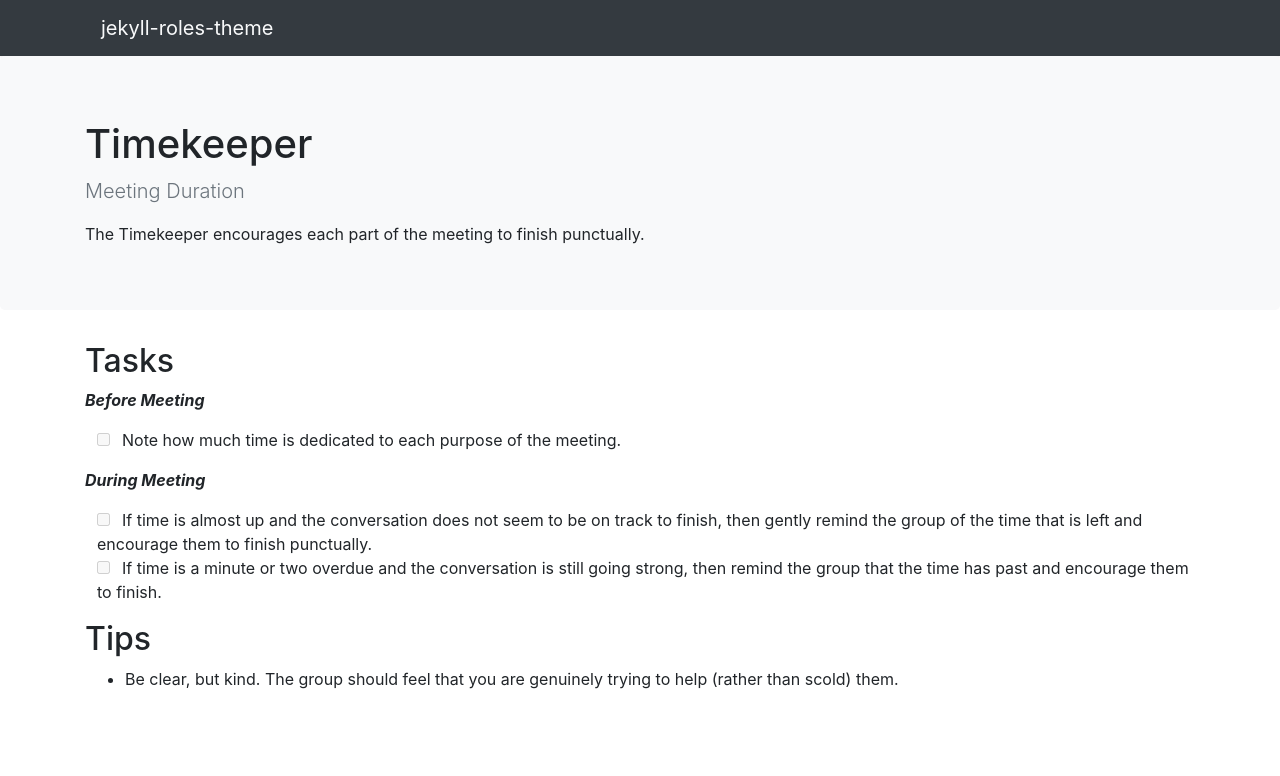
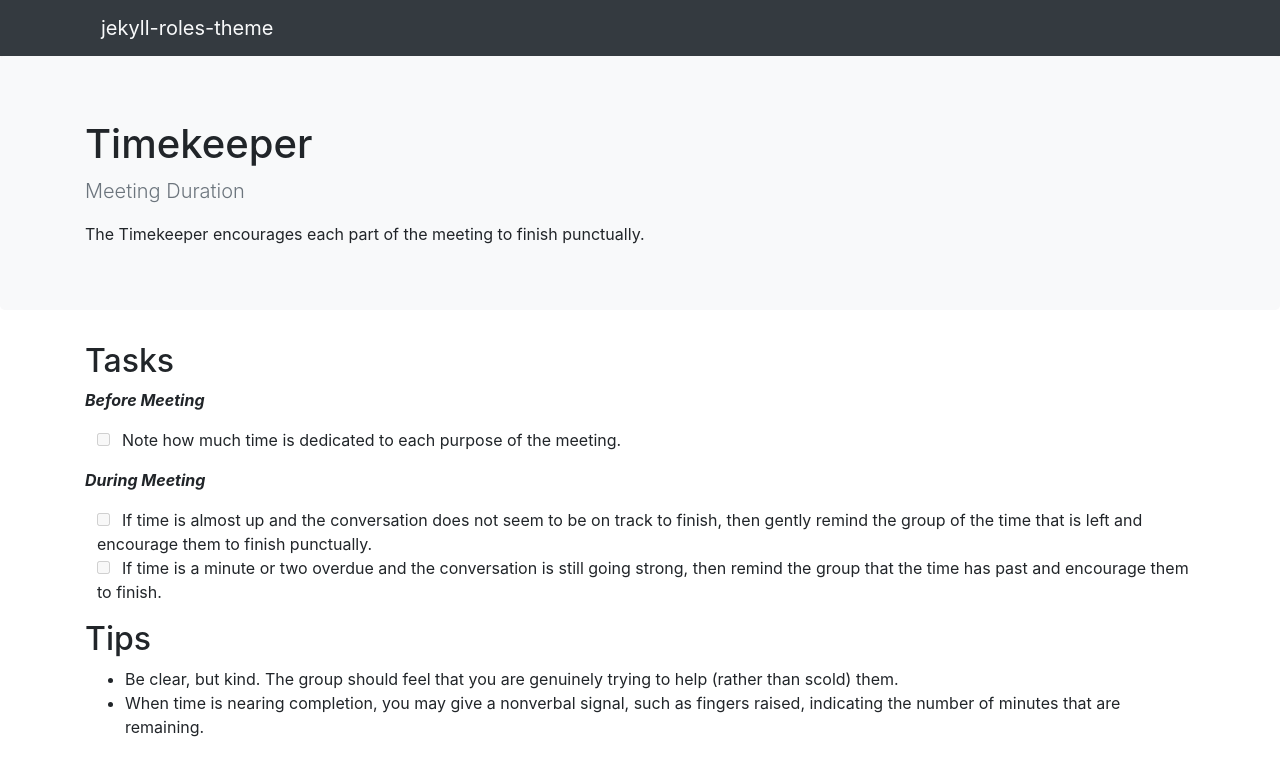
Before and after one commit to mrsanz/jekyll-roles-theme, a Jekyll site: the page built from roles/timekeeper.md, in a window 1280 px wide. Shown: the top 776 px of the page. Built offline with Jekyll 4.4.1, drawn with Linux system fonts in a browser that asks for light colours; nearby versions of some CDN libraries.

Commit message:
Update timekeeper.md

```diff
--- a/_includes/default_roles/timekeeper.md
+++ b/_includes/default_roles/timekeeper.md
@@ -15,5 +15,6 @@ then remind the group that the time has past and encourage them to finish.
 
 * Be clear, but kind.
 The group should feel that you are genuinely trying to help (rather than scold) them.
+* When time is nearing completion, you may give a nonverbal signal, such as fingers raised, indicating the number of minutes that are remaining.
 
 {% include links.md %}
```
